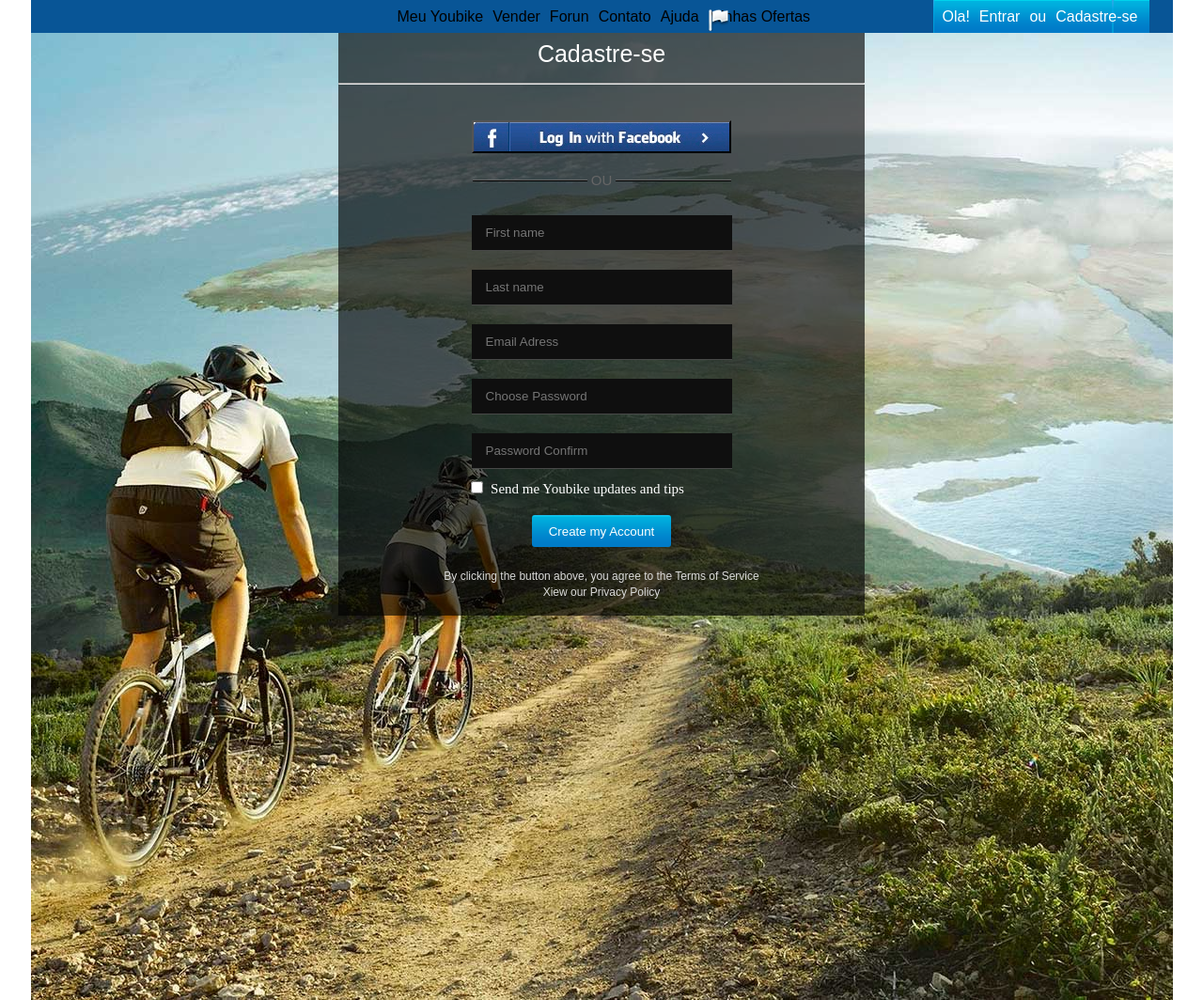
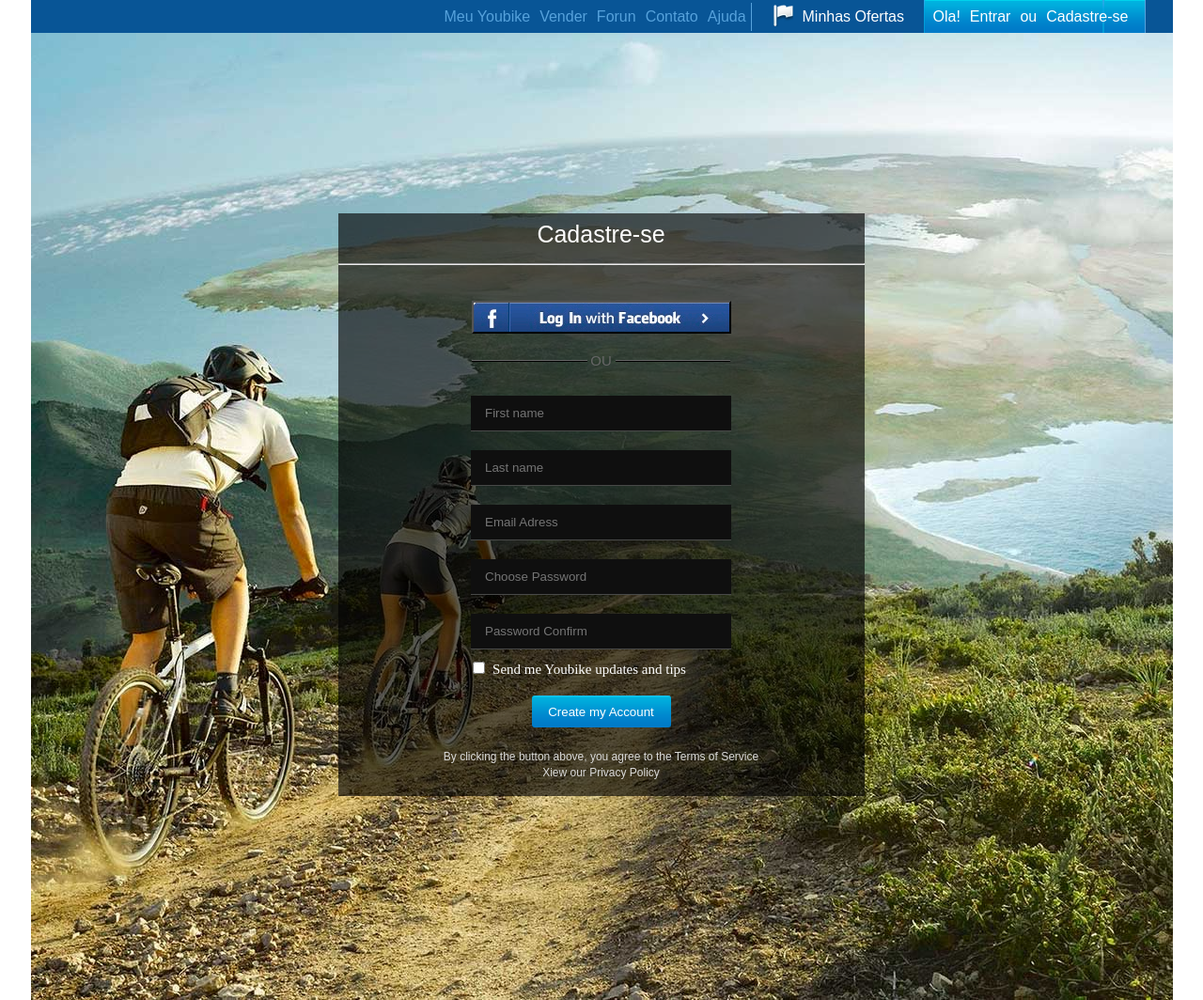
Before and after one commit to artem-zhukov/goit, a plain HTML site: page w5/index.html in a window 1280 px wide. Shown: the whole page at 94% size. Drawn offline with Linux system fonts and the light colour scheme; a web font is replaced by a local one.

Commit message:
fixed menu/centering form of register

```diff
--- a/w5/css/style.css
+++ b/w5/css/style.css
@@ -14,53 +14,89 @@ p, li {
 }
 
 .main {
+    position: relative;
     width: 1215px;
     height: 1064px;
     margin: 0 auto;
 }
 
-.main img {
-    position: absolute;
-}
-
 .header {
+    position: relative;
     height: 35px;
     width: 1215px;
     background: #085596;
 }
 
 .menu {
+    position: relative;
     list-style: none;
-    position: absolute;
-    margin-left: 380px;
-    height: 35px;
+    width: 350px;
+    margin-left: 430px;
+
 }
 
-.enter {
-    margin-left: 580px;
+.menu ul {
+    position: absolute;
+    margin-top: 3px;
+    padding-right: 5px;
+    height: 30px;
+    border-right:1px solid #56a2dc;
+}
+
+.menu li {
+    float: left;
+    height: 25px;
+    padding-top: 10px;
+    padding-left: 10px;
+}
+
+.menu .fMenu li, a{
+    color: #56a2dc;
+    margin-top: -3px;
+}
+
+.menu .fMenu li:hover, a:hover{
+    color: white;
+    background: #4eabda;
+}
+
+.menu .secMenu {
+    border: none;
+    margin-top: 0px;
+    margin-left: 360px;
+    width: 140px;
+    color: white;
+}
+
+.menu .secMenu img{
+    margin-top: 5px;
+    float: left;
+}
+
+.menu .thMenu {
+    margin-top: 0px;
+    margin-left: 520px;
     background: url(../img/headerBack.png);
     width: 230px;
     height: 35px;
     color: white;
 }
 
-.enter .entrar li {
+.menu .thMenu a{
+    color: white;
+}
+
+.thMenu .entrar:hover {
     text-decoration: underline;
 }
 
-.menu li {
-    float: left;
-    padding-top: 10px;
-    padding-left: 10px;
-}
-
 .windowInput {
-    position:relative;
-    padding-top: 30px;
+    position:absolute;
     width: 560px;
     height: 610px;
+    top: 227px;
+    left: 327px;
     background-color: RGBA(0,0,0,0.63);
-    margin: 0 auto;
     text-align: center;
     padding-top: 10px;
 }
@@ -76,7 +112,6 @@ p, li {
     padding:20px;
     color: #666666;
     font-size: 15px;
-
 }
 
 .windowInput content .table {
@@ -111,7 +146,7 @@ input.text:focus, password:focus {
 }
 
 .checkbox {
-    margin-left: -51px;
+    margin-left: -46px;
 }
 
 .windowInput span {
@@ -144,3 +179,7 @@ input.text:focus, password:focus {
     padding-top: 5px;
     color: #dadad9;
 }
+
+a {
+    text-decoration: none;
+}
--- a/w5/index.html
+++ b/w5/index.html
@@ -10,21 +10,24 @@
        <div class="main">
           <div class="header">
            <div class="menu">
-               <ul>
-                   <li>Meu Youbike</li>
-                   <li>Vender</li>
-                   <li>Forun</li>
-                   <li>Contato</li>
-                   <li>Ajuda</li>
-                   <li><img src="img/flag.png" alt="flag">Minhas Ofertas</li>
-               </ul>
-               <ul class="enter">
+               <ul class="fMenu">
+                   <li><a href="#">Meu Youbike</a></li>
+                   <li><a href="#">Vender</a></li>
+                   <li><a href="#">Forun</a></li>
+                   <li><a href="#">Contato</a></li>
+                   <li><a href="#">Ajuda</a></li>
+                </ul>
+                  <ul class="secMenu">
+                      <img src="img/flag.png" alt="flag">
+                      <li>Minhas Ofertas</li>
+                  </ul>
+                <ul class="thMenu">
                    <li>Ola!</li>
-                   <li class="entrar">Entrar</li>
+                   <li class="entrar"><a href="#">Entrar</a></li>
                    <li>ou</li>
-                   <li>Cadastre-se</li>
-               </ul>
-           </div>
+                   <li class="entrar"><a href="#">Cadastre-se</a></li>
+                </ul>
+             </div>
           </div>
            <img src="img/background.jpg" alt="background" width="1215" height="1029">
        <div class="windowInput">
@@ -34,8 +37,7 @@
                </header>
                 <button class="butLog" type="submit" style="background-image: url(img/butLogIn.png)" name="butLog"></button>
                <content>
-
-                 <table class="table" border="0" width=275px>
+                <table class="table" border="0" width=275px>
                   <tr>
                     <td style="vertical-align:middle" height=10px><hr noshade size=1></td>
                     <td style="vertical-align:middle" width=30px><p>OU</p></td>
@@ -50,7 +52,7 @@
                    <input class="text" type="password" name="cPassword" placeholder="Choose Password"/>
                    <input class="text" type="password" name="passwordConfirm" placeholder="Password Confirm"/>
                </div>
-            <input class="checkbox" type="checkbox" name="checkbox"><span>Send me Youbike updates and tips</span></input><br>
+            <input class="checkbox" type="checkbox" name="checkbox"><span>Send me Youbike updates and tips</span><br>
             <button class="butCreate" type="submit"  name="butLog">Create my Account</button>
             <div class="policy">
             <p>By clicking the button above, you agree to the Terms of Service</p>
@@ -59,8 +61,4 @@
            </div>
         </div>
     </body>
-
-
-
-
 </html>
```
